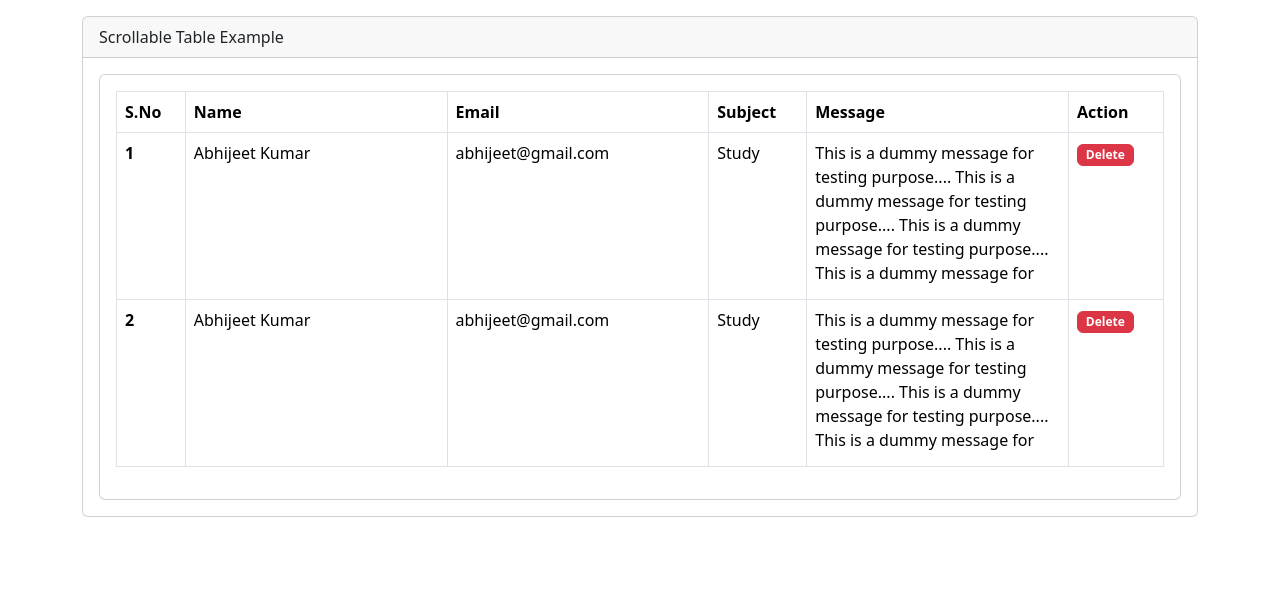
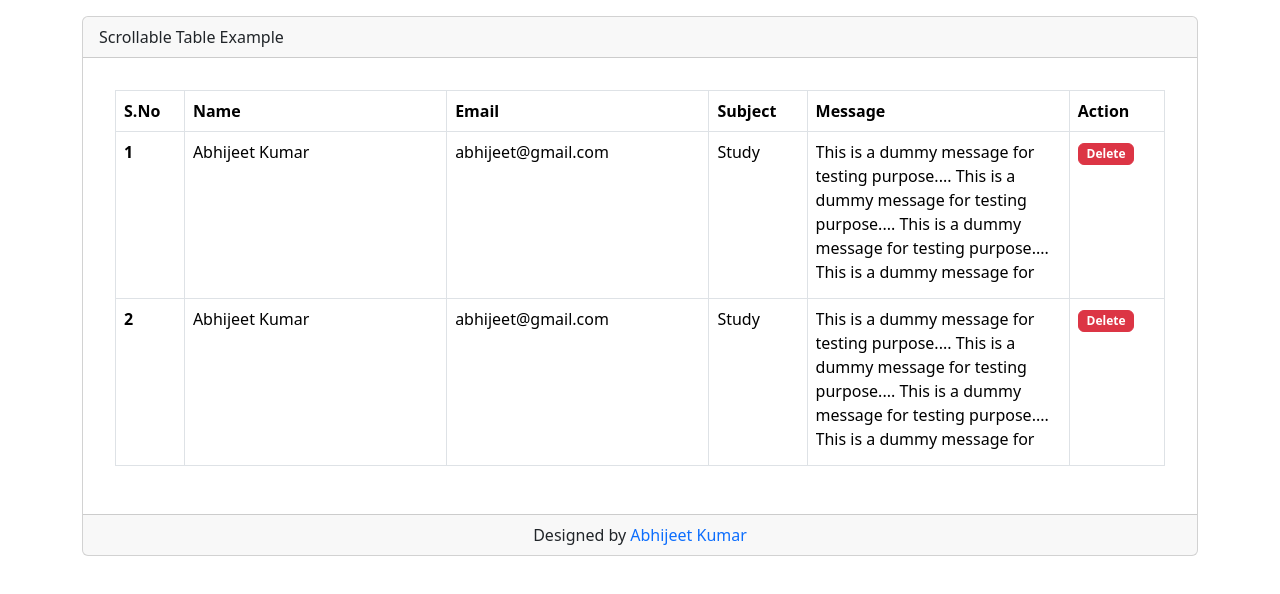
Before and after one commit to aryaabhii/bootstrap_examples, a plain HTML site: page index.html in a window 1280 px wide. Drawn offline with nearby package versions, Linux system fonts and the light colour scheme.

Commit message:
abhi_Changes

```diff
--- a/index.html
+++ b/index.html
@@ -24,11 +24,7 @@
             <div class="card-body">
                 <!-- Recent Enquiry -->
                 <div class="col-12">
-                    <div class="card overflow-auto">
-
                     <div class="card-body">
-
-
                         <table class="table table-bordered datatable">
                             <thead>
                                 <tr>
@@ -118,7 +114,18 @@
                 </div>
             </div><!-- End Recent Enquiry -->
 
+            <div class="card-footer">
+                <div class="row">
+                    <span class="text-center">
+                        Designed by
+                        <a class="text-decoration-none" href="https://kumarabhijeett.blogspot.com">
+                            Abhijeet
+                            Kumar
+                        </a>
+                    </span>
                 </div>
+            </div>
+
         </div>
     </div>
 </body>
```
Lines whose indentation alone changed are shown as unchanged.
